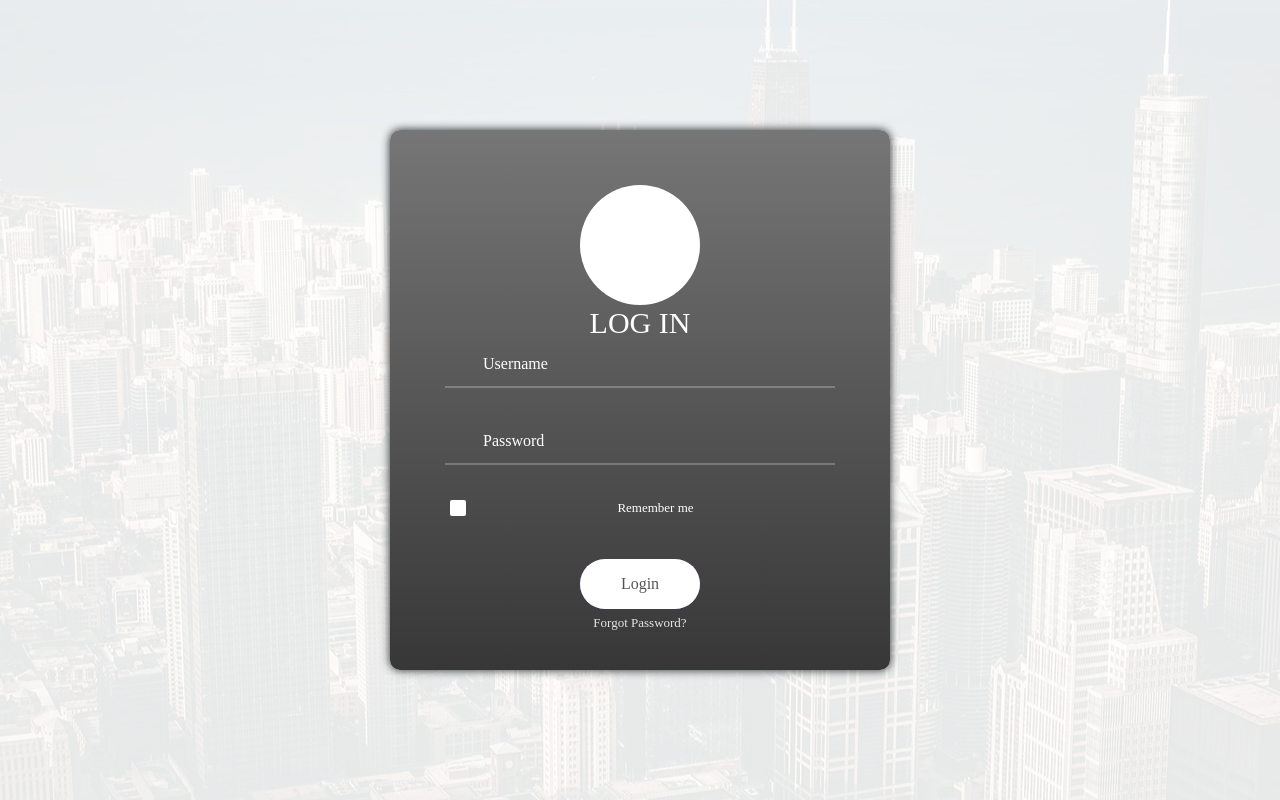
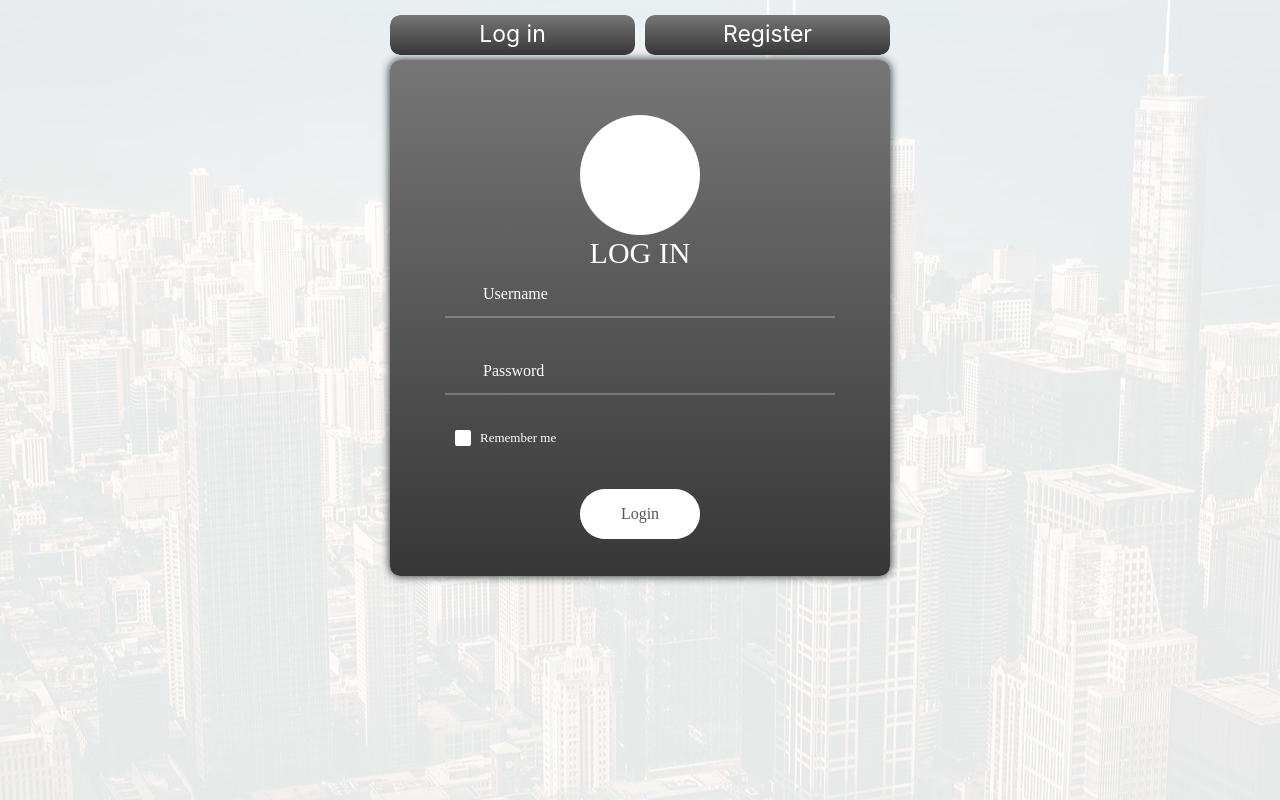
Before and after one commit to Dahmer7771/scrambled-eggs-2, a React (Create React App) app: page /login in a window 1280 px wide. Built offline with nearby package versions, Linux system fonts and the light colour scheme.

Commit message:
Added styles in Footer.css Header.css Login.css RecipesSection.css RecipesSectionItems.css Index.css
Added blocks in Footer.js Header.js Login.js

```diff
--- a/package.json
+++ b/package.json
@@ -7,6 +7,9 @@
     "draft-js": "^0.11.1",
     "draft-js-editor": "^1.12.4",
     "history": "^4.10.1",
+    "material-design-color-palette": "^1.1.0",
+    "material-design-iconic-font": "^2.2.0",
+    "material-design-icons": "^3.0.1",
     "react": "^16.10.2",
     "react-dom": "^16.10.2",
     "react-router-dom": "^5.1.2",
--- a/public/index.html
+++ b/public/index.html
@@ -8,6 +8,7 @@
       name="description"
       content="Web site created using create-react-app"
     />
+    <link rel="stylesheet" href="https://cdnjs.cloudflare.com/ajax/libs/material-design-iconic-font/2.2.0/css/material-design-iconic-font.min.css">
     <title>React App</title>
   </head>
   <body>
--- a/src/components/Footer/Footer.css
+++ b/src/components/Footer/Footer.css
@@ -5,5 +5,4 @@ footer {
     border-radius: 20px 20px 0 0;
     top: 180px;
     height: 100px;
-
 }
--- a/src/components/Footer/Footer.js
+++ b/src/components/Footer/Footer.js
@@ -12,7 +12,11 @@ class Footer extends React.Component{
   render() {
     return (
       <footer className="container-fluid">
-        <div className="row"></div>
+        <div className="row">
+          <div className="col-xl-4">
+
+          </div>
+        </div>
       </footer>
     )
   }
--- a/src/components/Header/Header.js
+++ b/src/components/Header/Header.js
@@ -16,7 +16,7 @@ class Header extends React.Component {
     return (
       <header>
         <div className="row">
-          <img className="logo" src={Logo} alt=""/>
+          <img className="logo" src={Logo} alt="#"/>
           <form className="header__search col-xl-4 col-lg-4 col-md-5 col-sm-6 col-7">
             <input className="search" type="search" name="headerSearch" />
             {/* <input type="submit" value="search" /> */}
--- a/src/components/Login/Login.css
+++ b/src/components/Login/Login.css
@@ -231,17 +231,14 @@ iframe {
     margin: 0 auto;
 }
 
+
+
 .container-login100 {
     width: 100%;
     min-height: 100vh;
-    display: -webkit-box;
-    display: -webkit-flex;
-    display: -moz-box;
-    display: -ms-flexbox;
-    display: flex;
-    flex-wrap: wrap;
-    justify-content: center;
+
     align-items: center;
+    text-align: center;
     padding: 15px;
 
     background-image: url("../../img/bg-01.jpg");
@@ -266,10 +263,12 @@ iframe {
 }
 
 .wrap-login100 {
+    position: relative;
     width: 500px;
     border-radius: 10px;
     overflow: hidden;
     padding: 55px 55px 37px 55px;
+    margin: 0 auto;
 
     background: #262626;
     background: -webkit-linear-gradient(top, #767676, #373737);
@@ -277,6 +276,76 @@ iframe {
     background: -moz-linear-gradient(top, #767676, #262626);
     background: linear-gradient(top, #767676, #262626);
     box-shadow: 0 0 10px;
+}
+
+.wrap-category {
+    position: relative;
+    width: 500px;
+    border-radius: 10px;
+    overflow: hidden;
+    margin: 0 auto;
+    color: white;
+    display: flex;
+    justify-content: space-between;
+    margin-bottom: 5px;
+
+
+}
+
+.category-login {
+    user-select: none;
+    font-size: 23px;
+    width: 245px;
+    border-radius: 10px;
+    overflow: hidden;
+    height: 40px;
+    padding: 2px;
+
+    background: #262626;
+    background: -webkit-linear-gradient(top, #767676, #373737);
+    background: -o-linear-gradient(top, #767676, #262626);
+    background: -moz-linear-gradient(top, #767676, #262626);
+    background: linear-gradient(top, #767676, #262626);
+    box-shadow: 0 0 10px;
+}
+
+.category-login:hover {
+    color: #262626;
+    transition: all 0.5s ease;
+
+    background: #767676;
+    background: -webkit-linear-gradient(top, #767676, #373737);
+    background: -o-linear-gradient(top, #767676, #262626);
+    background: -moz-linear-gradient(top, #767676, #262626);
+    background: linear-gradient(top, #767676, #262626);
+}
+
+.category-register {
+    user-select: none;
+    font-size: 23px;
+    width: 245px;
+    border-radius: 10px;
+    overflow: hidden;
+    height: 40px;
+    padding: 2px;
+
+
+    background: #262626;
+    background: -webkit-linear-gradient(top, #767676, #373737);
+    background: -o-linear-gradient(top, #767676, #262626);
+    background: -moz-linear-gradient(top, #767676, #262626);
+    background: linear-gradient(top, #767676, #262626);
+    box-shadow: 0 0 10px;
+}
+
+.category-register:hover {
+    transition: all 0.5s ease;
+    color: #262626;
+    background: #767676;
+    background: -webkit-linear-gradient(top, #767676, #373737);
+    background: -o-linear-gradient(top, #767676, #262626);
+    background: -moz-linear-gradient(top, #767676, #262626);
+    background: linear-gradient(top, #767676, #262626);
 }
 
 
@@ -433,9 +502,11 @@ iframe {
     color: #fff;
     line-height: 1.2;
 
+
     display: block;
     position: relative;
-    padding-left: 26px;
+    text-align: left;
+    left: 30px;
     cursor: pointer;
 }
 
@@ -457,7 +528,7 @@ iframe {
     height: 16px;
     border-radius: 2px;
     background: #fff;
-    left: 0;
+    left: -25px;
     top: 50%;
     -webkit-transform: translateY(-50%);
     -moz-transform: translateY(-50%);
@@ -465,6 +536,7 @@ iframe {
     -o-transform: translateY(-50%);
     transform: translateY(-50%);
 }
+
 
 .input-checkbox100:checked + .label-checkbox100::before {
     color: #555555;
@@ -542,3 +614,25 @@ iframe {
 .login100-form-btn:hover:before {
     opacity: 0;
 }
+
+
+.wrap-register100 {
+    position: relative;
+    width: 500px;
+    border-radius: 10px;
+    overflow: hidden;
+    padding: 55px 55px 37px 55px;
+    margin: 0 auto;
+
+    background: #262626;
+    background: -webkit-linear-gradient(top, #767676, #373737);
+    background: -o-linear-gradient(top, #767676, #262626);
+    background: -moz-linear-gradient(top, #767676, #262626);
+    background: linear-gradient(top, #767676, #262626);
+    box-shadow: 0 0 10px;
+
+}
+
+.styleHidden {
+    display: none;
+}
--- a/src/components/Login/Login.js
+++ b/src/components/Login/Login.js
@@ -6,18 +6,63 @@ class Login extends Component {
     constructor(props) {
         super(props);
         this.state = {
+            loginVisibility: "",
+            registrationVisibility: "styleHidden",
+        };
 
+        this.showLoginForm = this.showLoginForm.bind(this);
+        this.showRegistrationForm = this.showRegistrationForm.bind(this);
+    }
+
+    showLoginForm = () => {
+        const {
+            registrationVisibility,
+        } = this.state;
+
+        if(registrationVisibility === "") {
+            this.setState({
+                registrationVisibility: "styleHidden",
+                loginVisibility: "",
+            })
         }
-    }
+    };
+
+
+    showRegistrationForm = () => {
+        const {
+            loginVisibility,
+        } = this.state;
+
+        if(loginVisibility === "") {
+            this.setState({
+                loginVisibility: "styleHidden",
+                registrationVisibility: "",
+            })
+        }
+    };
+
     render() {
+        const {
+            loginVisibility,
+            registrationVisibility,
+        } = this.state;
+
         return (
             <React.Fragment>
                 <div className="limiter">
                     <div className="container-login100">
-                        <div className="wrap-login100">
+                        <div className="wrap-category">
+                            <div className="category-login" onClick={this.showLoginForm}>
+                                Log in
+                            </div>
+                            <div className="category-register" onClick={this.showRegistrationForm}>
+                                Register
+                            </div>
+                        </div>
+                        <div className={`wrap-login100 ${loginVisibility}`}>
                             <form className="login100-form validate-form">
                                 <span className="login100-form-logo">
-						            <i className="zmdi zmdi-landscape"></i>
+						            <i className="zmdi zmdi-settings zmdi-hc-spin"></i>
 					            </span>
                                 <span className="login100-form-title p-b-34 p-t-27">
 						            Log in
@@ -39,13 +84,35 @@ class Login extends Component {
                                         Login
                                     </button>
                                 </div>
-                                <div className="text-center p-t-90">
-                                    <a className="txt1" href="#">
-                                        Forgot Password?
-                                    </a>
+                            </form>
+                        </div>
+
+                        <div className={`wrap-register100 ${registrationVisibility}`}>
+                            <form className="login100-form validate-form">
+                                <span className="login100-form-logo">
+						            <i className="zmdi zmdi-account-add"></i>
+					            </span>
+                                <span className="login100-form-title p-b-34 p-t-27">
+                                    Registration
+					            </span>
+                                <div className="wrap-input100 validate-input" data-validate="Enter username">
+                                    <input className="input100" type="text" name="username" placeholder="Username"/>
+                                </div>
+                                <div className="wrap-input100 validate-input" data-validate="Enter username">
+                                    <input className="input100" type="email" name="email" placeholder="Email"/>
+                                </div>
+                                <div className="wrap-input100 validate-input" data-validate="Enter password">
+                                    <input className="input100" type="password" name="pass" placeholder="Password"/>
+                                </div>
+
+                                <div className="container-login100-form-btn">
+                                    <button className="login100-form-btn">
+                                        Create
+                                    </button>
                                 </div>
                             </form>
                         </div>
+
                     </div>
                 </div>
             </React.Fragment>
--- a/src/components/RecipesSection/RecipesSection.css
+++ b/src/components/RecipesSection/RecipesSection.css
@@ -30,4 +30,6 @@
     border-radius: 15px;
     margin-bottom: 25px;
     margin-top: 25px;
+    box-shadow: 0 5px 10px rgba(55, 55, 55, 0.64);
+
 }
--- a/src/index.css
+++ b/src/index.css
@@ -1,9 +1,18 @@
+html, body {
+  height: 100%;
+}
+
 body {
+  display: flex;
+  flex-direction: column;
+  min-height: 100%;
+
   font-family: -apple-system, BlinkMacSystemFont, "Segoe UI", "Roboto Condensed", "Oxygen",
     "Ubuntu", "Cantarell", "Fira Sans", "Droid Sans", "Helvetica Neue",
     sans-serif;
   -webkit-font-smoothing: antialiased;
   -moz-osx-font-smoothing: grayscale;
+
 }
 
 code {
```
Also changed, not shown: src/components/Header/Header.css (+6 -7 lines), src/components/RecipesSectionItem/RecipesSectionItem.css (+8 -4 lines), 1 other file (tests, documents, lock files or other folders).
